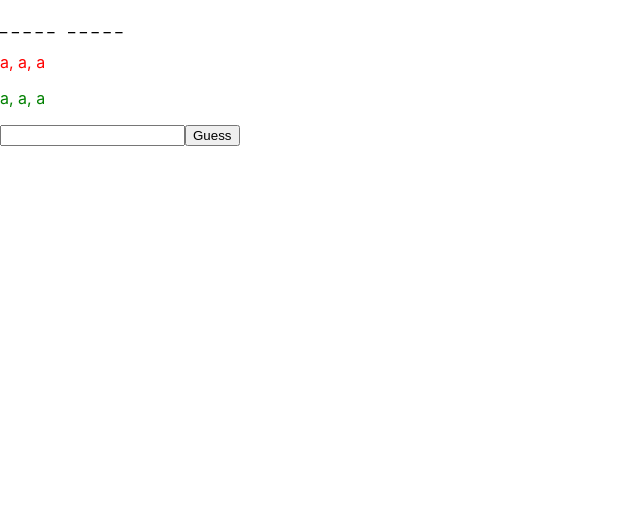
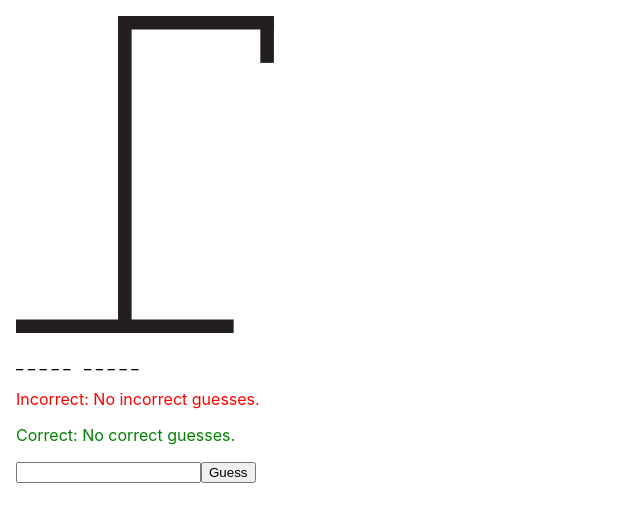
Before and after one commit to JackRKelly/hangman, a React (Create React App) app: page / in a window 1280 px wide. Shown: the top 522 px of the page, without its empty margins (0-640 px from the left). Built offline with nearby package versions, Linux system fonts and the light colour scheme.

Commit message:
Added dynamic figure svg

```diff
--- a/src/App.css
+++ b/src/App.css
@@ -9,3 +9,27 @@
 .word {
   white-space: pre;
 }
+
+.cls-1,
+.cls-2 {
+  fill: none;
+  stroke-linecap: square;
+  stroke-miterlimit: 10;
+}
+.cls-1 {
+  stroke: #231f20;
+  stroke-width: 10px;
+}
+.cls-2 {
+  stroke: #808285;
+  stroke-width: 4px;
+  display: none;
+}
+
+.shown {
+  display: block;
+}
+
+svg {
+  max-width: 300px;
+}
--- a/src/App.tsx
+++ b/src/App.tsx
@@ -1,30 +1,52 @@
-import { useState } from "react";
+import { useEffect, useState } from "react";
 import "./App.css";
+import { Figure } from "./Figure";
 
-function App() {
+export const App = () => {
   const [word] = useState("hello world");
   const [guessInput, setGuessInput] = useState("");
-  const [correctGuesses, setCorrectGuesses] = useState<string[]>([
-    "a",
-    "a",
-    "a",
-  ]);
-  const [incorrectGuesses, setIncorrectGuesses] = useState<string[]>([
-    "a",
-    "a",
-    "a",
-  ]);
+  const [correctGuesses, setCorrectGuesses] = useState<string[]>([]);
+  const [incorrectGuesses, setIncorrectGuesses] = useState<string[]>([]);
+
+  const resetGame = () => {
+    setCorrectGuesses([]);
+    setIncorrectGuesses([]);
+  };
 
   const handleGuess = (guess: string) => {
     if (word.includes(guess)) {
-      setCorrectGuesses((old) => [guess, ...old]);
+      setCorrectGuesses((old) => [...old, guess]);
     } else {
-      setIncorrectGuesses((old) => [guess, ...old]);
+      setIncorrectGuesses((old) => [...old, guess]);
     }
   };
 
+  useEffect(() => {
+    if (incorrectGuesses.length === 6) {
+      alert("You lose, resetting game.");
+      resetGame();
+    }
+  }, [word, incorrectGuesses]);
+
+  useEffect(() => {
+    let complete = true;
+    let wordStripped = word.replace(" ", "");
+
+    for (let i = 0; i < wordStripped.length; i++) {
+      if (!correctGuesses.includes(wordStripped.charAt(i))) {
+        complete = false;
+      }
+    }
+
+    if (complete) {
+      alert("You win, resetting game.");
+      resetGame();
+    }
+  }, [word, correctGuesses]);
+
   return (
     <div className="App">
+      <Figure incorrectCount={incorrectGuesses.length} />
       <p className="word">
         {word
           .split("")
@@ -42,25 +64,34 @@ function App() {
           .join(" ")}
       </p>
       <p className="incorrect">
-        {incorrectGuesses.map(
-          (guess, index) => `${index === 0 ? guess : `, ${guess}`}`
-        )}
+        Incorrect:{" "}
+        {incorrectGuesses.length === 0
+          ? "No incorrect guesses."
+          : incorrectGuesses.map(
+              (guess, index) => `${index === 0 ? guess : `, ${guess}`}`
+            )}
       </p>
       <p className="correct">
-        {correctGuesses.map(
-          (guess, index) => `${index === 0 ? guess : `, ${guess}`}`
-        )}
+        Correct:{" "}
+        {correctGuesses.length === 0
+          ? "No correct guesses."
+          : correctGuesses.map(
+              (guess, index) => `${index === 0 ? guess : `, ${guess}`}`
+            )}
       </p>
       <form
         onSubmit={(e) => {
           e.preventDefault();
-          if (
+          if (guessInput.length === 0) {
+            alert("input cannot be empty");
+          } else if (
             correctGuesses.includes(guessInput) ||
             incorrectGuesses.includes(guessInput)
           ) {
             alert("already guessed character.");
           } else {
             handleGuess(guessInput);
+            setGuessInput("");
           }
         }}
       >
@@ -79,6 +110,6 @@ function App() {
       </form>
     </div>
   );
-}
+};
 
 export default App;
--- /dev/null
+++ b/src/Figure.tsx
@@ -0,0 +1,62 @@
+import { FC } from "react";
+
+interface Props {
+  incorrectCount: number;
+}
+
+export const Figure: FC<Props> = ({ incorrectCount }) => {
+  return (
+    <svg
+      id="Layer_1"
+      data-name="Layer 1"
+      xmlns="http://www.w3.org/2000/svg"
+      viewBox="0 0 220.81 233.32"
+    >
+      <line className="cls-1" x1="5" y1="228.32" x2="155.2" y2="228.32" />
+      <line className="cls-1" x1="80.1" y1="5" x2="184.84" y2="5" />
+      <line className="cls-1" x1="184.84" y1="5" x2="184.84" y2="29.51" />
+      <line className="cls-1" x1="80.1" y1="5" x2="80.1" y2="228.32" />
+      <circle
+        className={`cls-2 ${incorrectCount >= 1 ? "shown" : ""}`}
+        cx="184.84"
+        cy="53.99"
+        r="17.79"
+      />
+      <line
+        className={`cls-2 ${incorrectCount >= 2 ? "shown" : ""}`}
+        x1="184.84"
+        y1="71.78"
+        x2="184.84"
+        y2="161.13"
+      />
+      <line
+        className={`cls-2 ${incorrectCount >= 3 ? "shown" : ""}`}
+        x1="218.04"
+        y1="107.77"
+        x2="184.84"
+        y2="86.42"
+      />
+      <line
+        className={`cls-2 ${incorrectCount >= 4 ? "shown" : ""}`}
+        x1="151.64"
+        y1="106.58"
+        x2="184.84"
+        y2="86.42"
+      />
+      <line
+        className={`cls-2 ${incorrectCount >= 5 ? "shown" : ""}`}
+        x1="155.2"
+        y1="186.82"
+        x2="184.84"
+        y2="161.13"
+      />
+      <line
+        className={`cls-2 ${incorrectCount >= 6 ? "shown" : ""}`}
+        x1="215.25"
+        y1="186.7"
+        x2="184.84"
+        y2="161.13"
+      />
+    </svg>
+  );
+};
--- a/src/index.css
+++ b/src/index.css
@@ -1,13 +1,13 @@
 body {
-  margin: 0;
-  font-family: -apple-system, BlinkMacSystemFont, 'Segoe UI', 'Roboto', 'Oxygen',
-    'Ubuntu', 'Cantarell', 'Fira Sans', 'Droid Sans', 'Helvetica Neue',
+  margin: 1em;
+  font-family: -apple-system, BlinkMacSystemFont, "Segoe UI", "Roboto", "Oxygen",
+    "Ubuntu", "Cantarell", "Fira Sans", "Droid Sans", "Helvetica Neue",
     sans-serif;
   -webkit-font-smoothing: antialiased;
   -moz-osx-font-smoothing: grayscale;
 }
 
 code {
-  font-family: source-code-pro, Menlo, Monaco, Consolas, 'Courier New',
+  font-family: source-code-pro, Menlo, Monaco, Consolas, "Courier New",
     monospace;
 }
```
Also changed, not shown: src/hangman.svg (deleted), 1 other file (tests, documents, lock files or other folders).
